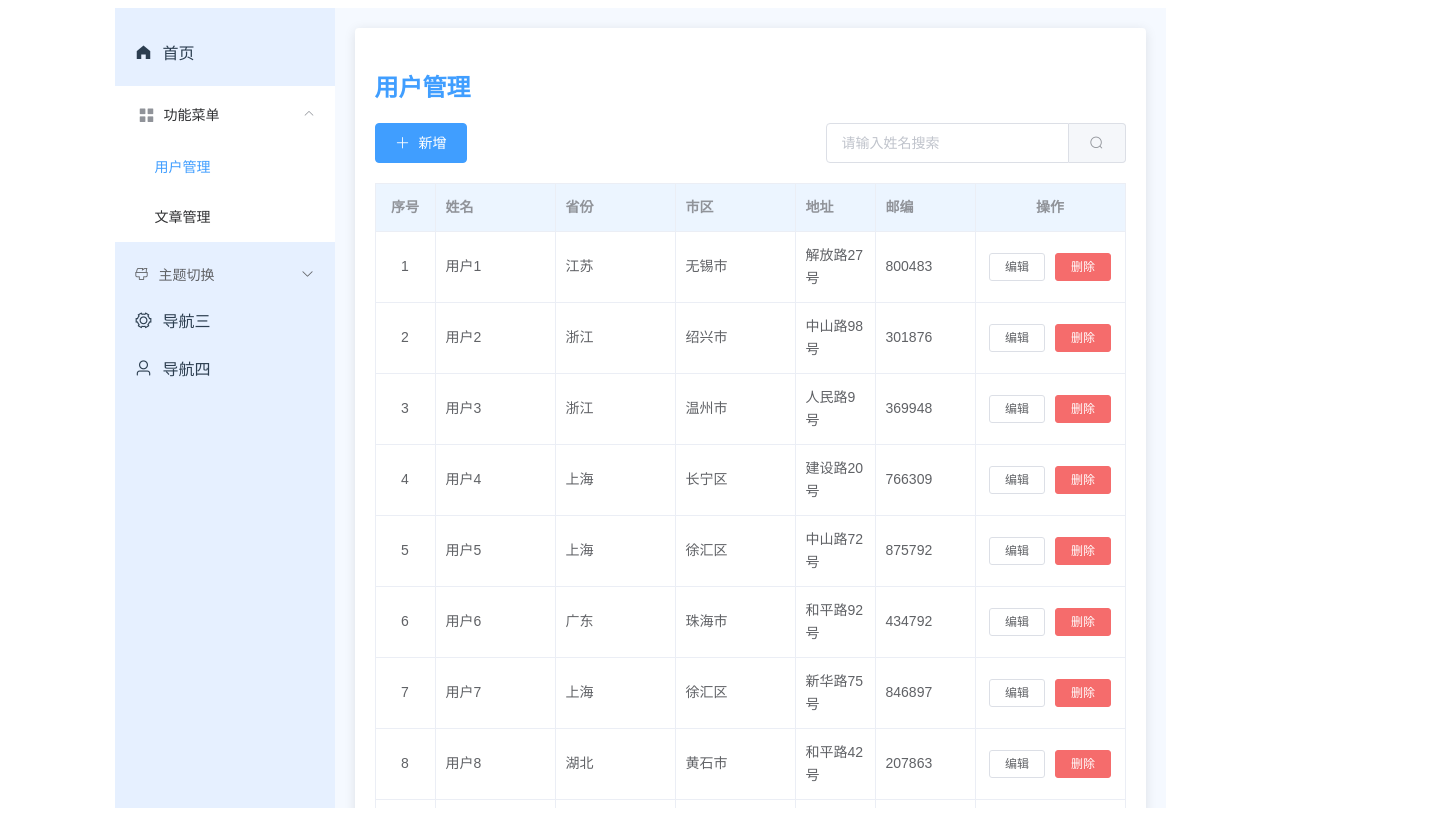
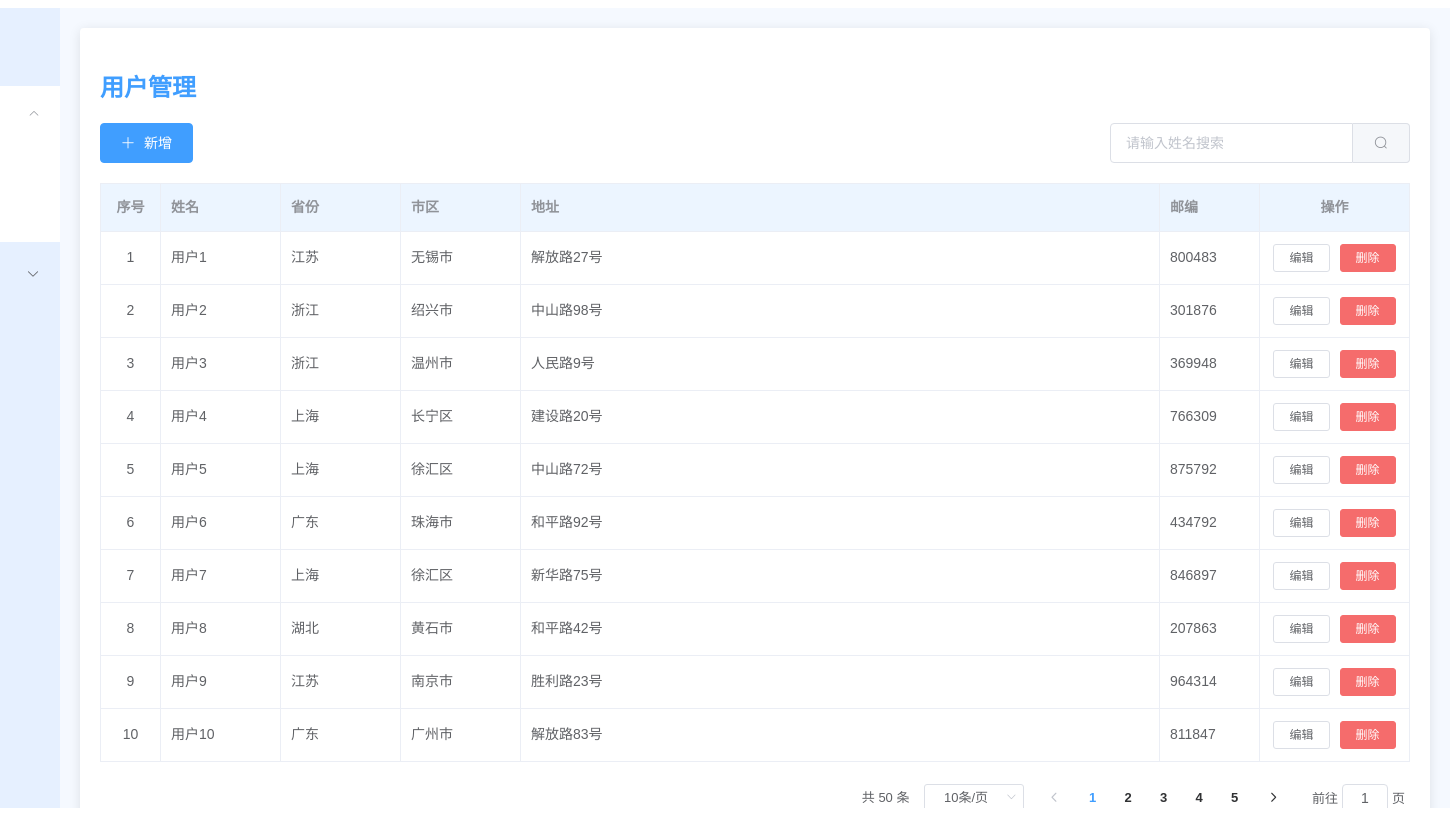
Before and after one commit to Chase-cn/wut-web---, a Vue app: page /#/user-management in a window 1280 px wide. Shown: the whole page, 1450 px wide, since content can reach past the window. Built offline with nearby package versions, Linux system fonts and the light colour scheme.

Commit message:
fix:优化了桌面端比例不协调的问题

```diff
--- a/src/views/UserManagement.vue
+++ b/src/views/UserManagement.vue
@@ -484,12 +484,13 @@ export default {
 /* 桌面端样式 */
 .desktop-layout {
   display: flex;
+  justify-content: flex-start; /* 明确左对齐 */
   width: 100%;
   height: 100%;
 }
 
 .sidebar {
-  width: 220px;
+  width: 230px;
   background-color: #f5f5f5;
   padding: 20px 0;
   display: flex;
@@ -540,6 +541,7 @@ export default {
   flex: 1;
   padding: 20px;
   overflow-y: auto;
+  width:1350px;
 }
 
 .user-management-container {
```
